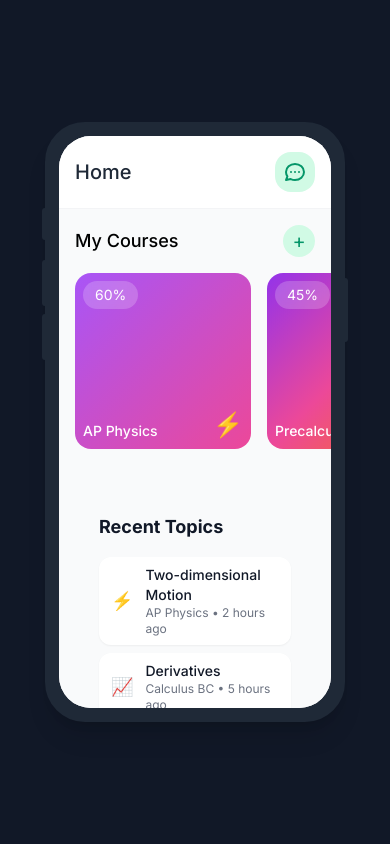
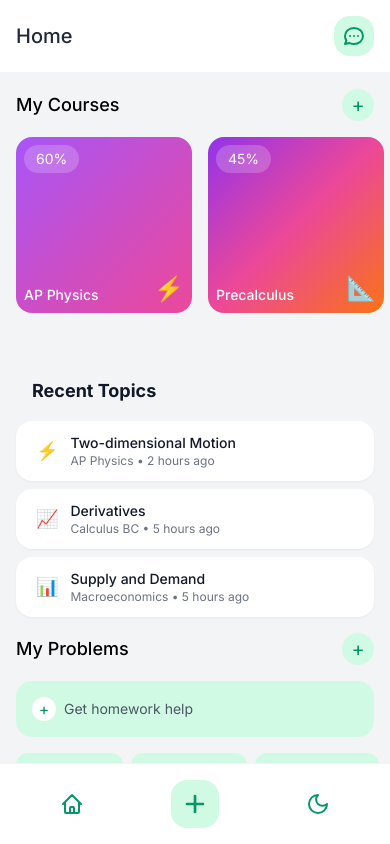
Before and after one commit to Shabbar-Raza/BLINK, a Next.js app: page / in a window 390 px wide. Built offline with nearby package versions, Linux system fonts and the light colour scheme.

Commit message:
UI Improvements: - Added mobile responsive layout - Removed device frame borders - Updated Recent Topics section with rounder boxes - Fixed viewport scaling issues - Enhanced dark mode compatibility - Improved overall mobile experience

```diff
--- a/app/layout.tsx
+++ b/app/layout.tsx
@@ -17,18 +17,8 @@ export default function RootLayout({
   return (
     <html lang="en">
       <body className={inter.className}>
-        <div className="min-h-screen bg-gray-900 flex items-center justify-center p-4">
-          <div className="relative mx-auto border-gray-800 dark:border-gray-800 bg-gray-800 border-[14px] rounded-[2.5rem] h-[600px] w-[300px] shadow-xl">
-            <div className="h-[32px] w-[3px] bg-gray-800 dark:bg-gray-800 absolute -start-[17px] top-[72px] rounded-s-lg"></div>
-            <div className="h-[46px] w-[3px] bg-gray-800 dark:bg-gray-800 absolute -start-[17px] top-[124px] rounded-s-lg"></div>
-            <div className="h-[46px] w-[3px] bg-gray-800 dark:bg-gray-800 absolute -start-[17px] top-[178px] rounded-s-lg"></div>
-            <div className="h-[64px] w-[3px] bg-gray-800 dark:bg-gray-800 absolute -end-[17px] top-[142px] rounded-e-lg"></div>
-            <div className="rounded-[2rem] overflow-hidden w-[272px] h-[572px] bg-white">
-              <div className="w-full h-full overflow-y-auto">
-                {children}
-              </div>
-            </div>
-          </div>
+        <div className="w-full min-h-screen">
+          {children}
         </div>
       </body>
     </html>
--- a/components/BLINKHomepage.tsx
+++ b/components/BLINKHomepage.tsx
@@ -116,7 +116,7 @@ const BlinkHomePreview = () => {
   );
 
   return (
-    <div className={`w-full h-screen ${isDarkMode ? 'bg-gray-900' : 'bg-gray-50'} overflow-hidden flex flex-col relative`}>
+    <div className="w-full h-screen flex flex-col relative">
       {/* Header */}
       <div className={`${isDarkMode ? 'bg-gray-800 border-gray-700' : 'bg-white border-gray-100'} p-4 flex justify-between items-center sticky top-0 z-10 border-b`}>
         <h1 className={`text-xl font-medium ${isDarkMode ? 'text-white' : 'text-gray-800'}`}>
@@ -148,7 +148,7 @@ const BlinkHomePreview = () => {
       </div>
 
       {/* Main Content */}
-      <div className="flex-1 overflow-y-auto px-4">
+      <div className="flex-1 overflow-y-auto px-4 pb-20">
         {/* My Courses Section */}
         <div className="py-4">
           <div className="flex justify-between items-center mb-4">
@@ -194,18 +194,18 @@ const BlinkHomePreview = () => {
         </div>
 
         {/* Recently Opened Section */}
-        <div className="px-6 mt-8">
-          <h2 className={`text-lg font-bold mb-4 ${isDarkMode ? 'text-white' : 'text-gray-900'}`}>
+        <div className="px-0 mt-8 scroll-snap-align-start">
+          <h2 className={`text-lg font-bold mb-4 px-4 ${isDarkMode ? 'text-white' : 'text-gray-900'}`}>
             Recent Topics
           </h2>
-          <div className="space-y-2">
+          <div className="space-y-2 px-0.2">
             {recentTopics.map((topic) => (
               <Link
                 key={topic.id}
                 href={topic.link || '#'}
-                className={`block py-2 px-3 rounded-xl ${
+                className={`block py-3 px-5 ${
                   isDarkMode ? 'bg-gray-800 hover:bg-gray-700' : 'bg-white hover:bg-gray-50'
-                } shadow-sm transition-colors w-full`}
+                } rounded-2xl shadow-sm transition-colors w-full`}
               >
                 <div className="flex items-center gap-3">
                   <span className="text-lg">{topic.icon}</span>
@@ -263,7 +263,9 @@ const BlinkHomePreview = () => {
       </div>
 
       {/* Bottom Navigation */}
-      <div className={`flex justify-around items-center p-4 border-t ${isDarkMode ? 'bg-gray-800 border-gray-700' : 'bg-white border-gray-100'} relative`}>
+      <div className={`fixed bottom-0 left-0 right-0 flex justify-around items-center p-4 border-t ${
+        isDarkMode ? 'bg-gray-800 border-gray-700' : 'bg-white border-gray-100'
+      } z-50`}>
         <motion.button
           whileTap={{ scale: 0.95 }}
           className={isDarkMode ? 'text-purple-400' : 'text-emerald-600'}
@@ -318,9 +320,9 @@ const BlinkHomePreview = () => {
             <Moon className="h-6 w-6" />
           )}
         </motion.button>
+      </div>
 
-        {showQuickActions && <QuickActionMenu />}
-      </div>
+      {showQuickActions && <QuickActionMenu />}
     </div>
   );
 };
--- a/components/MobileInterface.tsx
+++ b/components/MobileInterface.tsx
@@ -4,12 +4,10 @@ import Link from 'next/link';
 
 const MobileInterface = () => {
   return (
-    // Phone frame wrapper
-    <div className="max-w-[375px] mx-auto bg-white min-h-[700px] relative rounded-3xl shadow-2xl overflow-hidden">
+    // Remove phone frame wrapper and use full viewport
+    <div className="w-full min-h-screen bg-white relative">
       {/* Main content area */}
       <div className="h-full pb-20">
-        {' '}
-        {/* Added padding bottom to account for fixed footer */}
         {/* Header Section */}
         <div className="p-4">
           <div className="flex justify-between items-center">
@@ -72,8 +70,8 @@ const MobileInterface = () => {
         </div>
       </div>
 
-      {/* Fixed Bottom Navigation - Inside phone frame */}
-      <div className="absolute bottom-0 left-0 right-0 bg-white border-t">
+      {/* Fixed Bottom Navigation - Full width */}
+      <div className="fixed bottom-0 left-0 right-0 bg-white border-t">
         <div className="flex justify-around p-4">
           <Link href="/home">
             <Home className="h-6 w-6" />
--- a/package.json
+++ b/package.json
@@ -3,7 +3,7 @@
   "version": "0.1.0",
   "private": true,
   "scripts": {
-    "dev": "next dev",
+    "dev": "next dev -H 0.0.0.0",
     "build": "next build",
     "start": "next start",
     "lint": "next lint"
--- /dev/null
+++ b/pages/_document.tsx
@@ -0,0 +1,6 @@
+<head>
+  <meta
+    name="viewport"
+    content="width=device-width, initial-scale=1.0, viewport-fit=cover"
+  />
+</head>
--- /dev/null
+++ b/styles/globals.css
@@ -0,0 +1,64 @@
+/* Add these animation utilities */
+@keyframes fadeIn {
+  from { opacity: 0; }
+  to { opacity: 1; }
+}
+
+@keyframes slideUp {
+  from { transform: translateY(20px); opacity: 0; }
+  to { transform: translateY(0); opacity: 1; }
+}
+
+@keyframes slideIn {
+  from { transform: translateX(-100%); }
+  to { transform: translateX(0); }
+}
+
+/* Add smooth transitions for all interactive elements */
+button, a {
+  transition: all 0.2s ease-in-out;
+}
+
+/* Smooth page transitions */
+.page-transition {
+  animation: fadeIn 0.3s ease-in-out;
+}
+
+/* Smooth scrolling and momentum scroll */
+.smooth-scroll {
+  scroll-behavior: smooth;
+  -webkit-overflow-scrolling: touch;
+  overflow-y: auto;
+  scrollbar-width: none;
+  -ms-overflow-style: none;
+}
+
+.smooth-scroll::-webkit-scrollbar {
+  display: none;
+}
+
+/* Add animation classes */
+.animate-fade-in {
+  animation: fadeIn 0.3s ease-in-out;
+}
+
+.animate-slide-up {
+  animation: slideUp 0.3s ease-in-out;
+}
+
+.animate-slide-in {
+  animation: slideIn 0.3s ease-in-out;
+}
+
+body {
+  margin: 0;
+  padding: 0;
+  width: 100vw;
+  min-height: 100vh;
+  overflow-x: hidden;
+}
+
+#__next {
+  width: 100%;
+  min-height: 100vh;
+}
```
